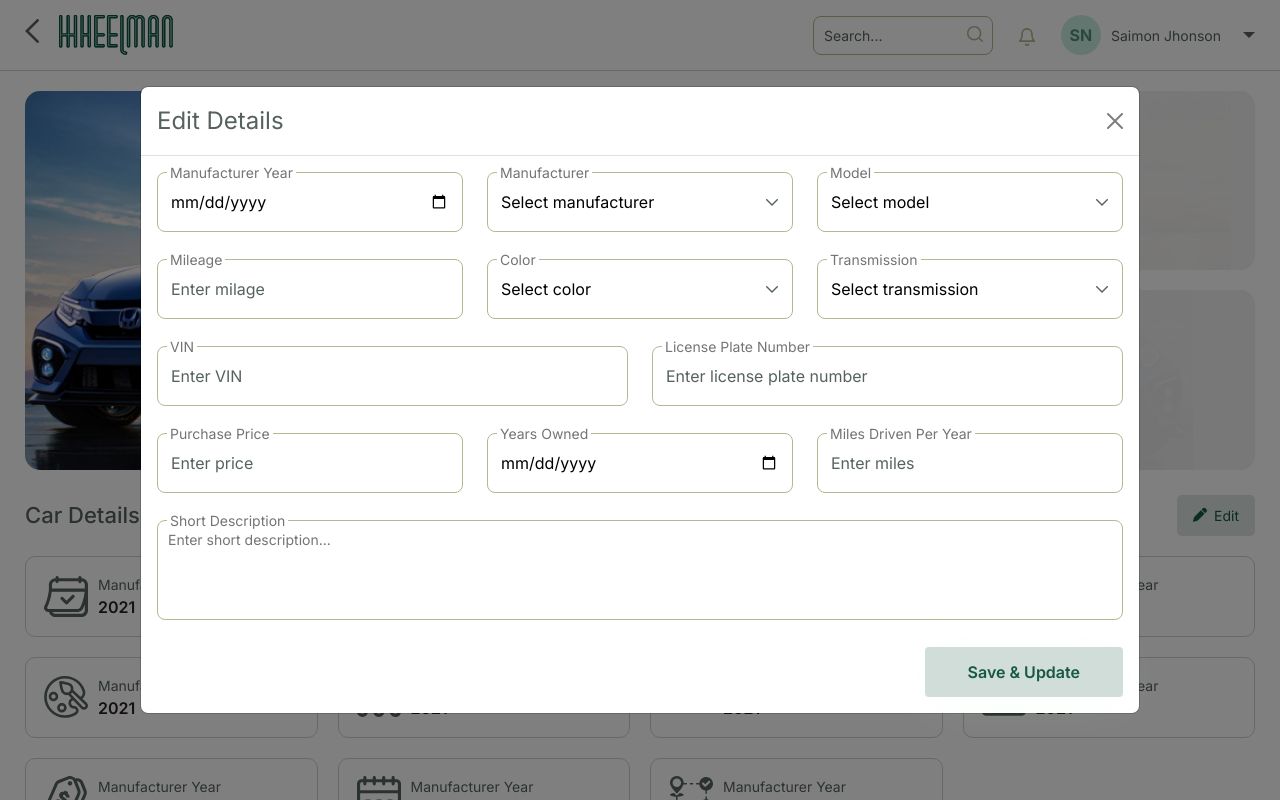
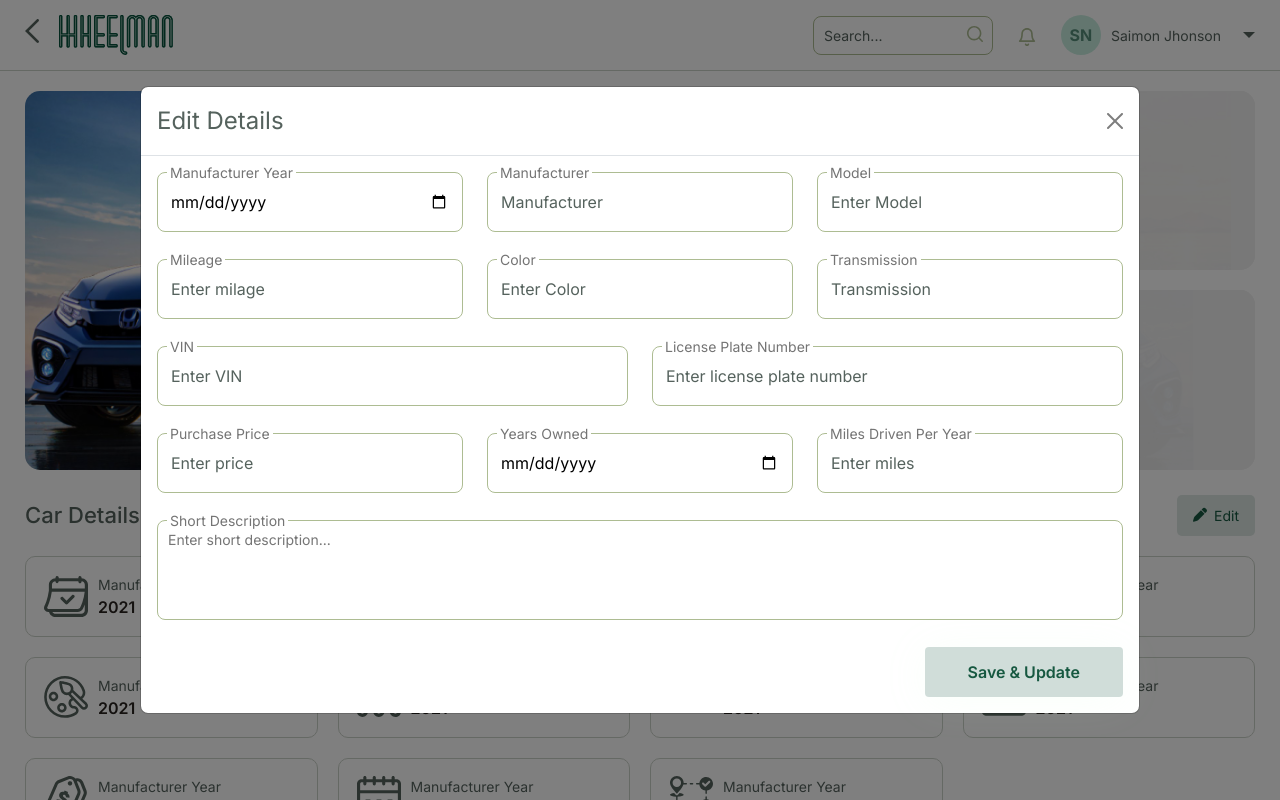
Before and after one commit to jayanta-developer/wheelman, a React (Create React App) app: page /add_car in a window 1280 px wide. Both pictures are taken after a click on the button "Edit". Shown: the top 800 px of the page. Built offline with nearby package versions, Linux system fonts and the light colour scheme.

Commit message:
Changed input fields

```diff
--- a/src/Pages/AddCar/index.jsx
+++ b/src/Pages/AddCar/index.jsx
@@ -340,23 +340,13 @@ export default function AddCar({ setTab }) {
               <div className="col-sm-6 col-lg-4">
                 <div className="form-input">
                   <label>Manufacturer</label>
-                  <select>
-                    <option>Select manufacturer</option>
-                    <option>option 1</option>
-                    <option>option 2</option>
-                    <option>option 3</option>
-                  </select>
+                  <input type="text" placeholder="Manufacturer" />
                 </div>
               </div>
               <div className="col-sm-6 col-lg-4">
                 <div className="form-input">
                   <label>Model</label>
-                  <select>
-                    <option>Select model</option>
-                    <option>option 1</option>
-                    <option>option 2</option>
-                    <option>option 3</option>
-                  </select>
+                  <input type="text" placeholder="Enter Model" />
                 </div>
               </div>
               <div className="col-sm-6 col-lg-4">
@@ -368,23 +358,13 @@ export default function AddCar({ setTab }) {
               <div className="col-sm-6 col-lg-4">
                 <div className="form-input">
                   <label>Color</label>
-                  <select>
-                    <option>Select color</option>
-                    <option>option 1</option>
-                    <option>option 2</option>
-                    <option>option 3</option>
-                  </select>
+                  <input type="text" placeholder="Enter Color" />
                 </div>
               </div>
               <div className="col-sm-6 col-lg-4">
                 <div className="form-input">
                   <label>Transmission</label>
-                  <select>
-                    <option>Select transmission</option>
-                    <option>option 1</option>
-                    <option>option 2</option>
-                    <option>option 3</option>
-                  </select>
+                  <input type="text" placeholder="Transmission" />
                 </div>
               </div>
               <div className="col-sm-6">
```
